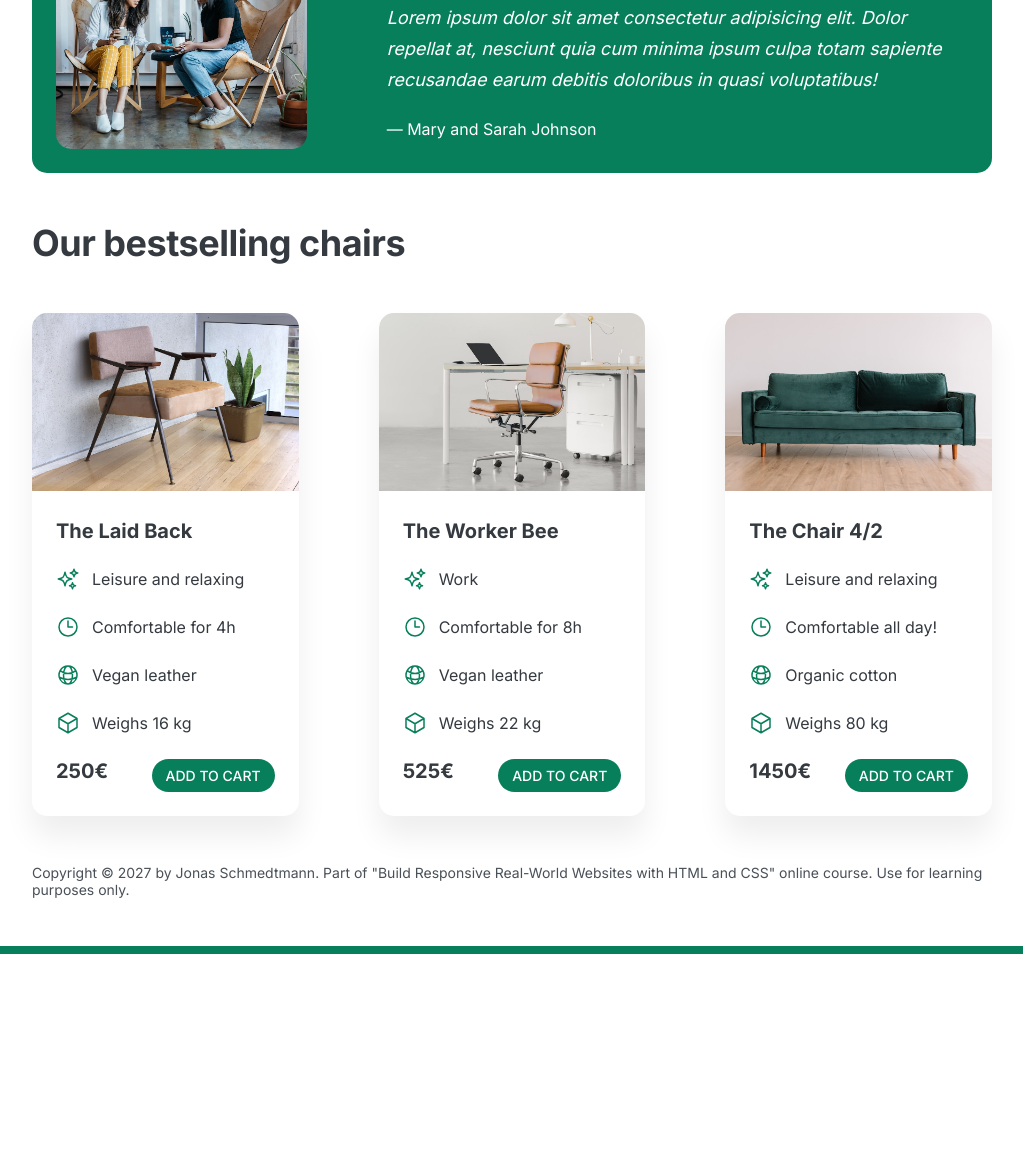
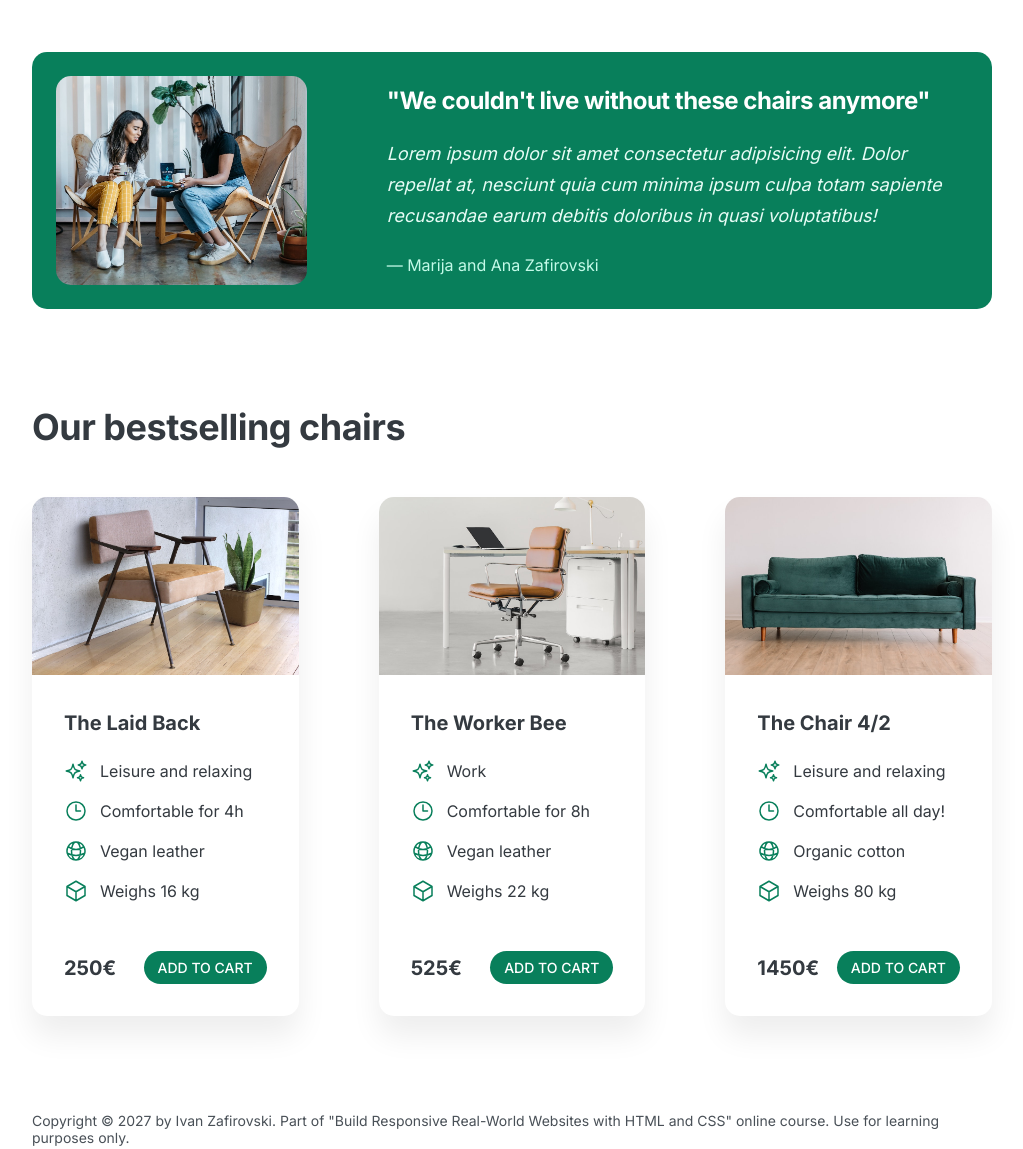
Before and after one commit to IvanZafirovski/practice, a plain HTML site: page 05-Design/index.html in a window 1280 px wide. Shown: the part 958-2107 px from the top of the page, without its empty margins (128-1151 px from the left). Before the commit the page ends 1912 px from the top, so only its background shows below. Drawn offline with Linux system fonts and the light colour scheme.

Commit message:
almost finished

```diff
--- a/05-Design/index.html
+++ b/05-Design/index.html
@@ -12,7 +12,7 @@
     />
 
     <link rel="stylesheet" href="style.css" />
-    <title>Lisbon Chair Shop</title>
+    <title>Skopje Chair Shop</title>
   </head>
   <body>
     <div class="container">
@@ -20,7 +20,7 @@
         <div class="header-text-box">
           <h1>We design and build better chairs, for a better life</h1>
           <p class="header-text">
-            In a small shop in the heart of Lisbon, we spend our days
+            In a small shop in the heart of Skopje, we spend our days
             relentlessly perfecting the chair. The result is a perfect blend of
             beauty and comfort, that will have a lasting impact on your health.
           </p>
@@ -117,7 +117,7 @@
               repellat at, nesciunt quia cum minima ipsum culpa totam sapiente
               recusandae earum debitis doloribus in quasi voluptatibus!
             </blockquote>
-            <p class="testimonial-author">&mdash; Mary and Sarah Johnson</p>
+            <p class="testimonial-author">&mdash; Marija and Ana Zafirovski</p>
           </div>
         </div>
       </section>
@@ -376,7 +376,7 @@
       </section>
 
       <footer>
-        Copyright &copy; 2027 by Jonas Schmedtmann. Part of "Build Responsive
+        Copyright &copy; 2027 by Ivan Zafirovski. Part of "Build Responsive
         Real-World Websites with HTML and CSS" online course. Use for learning
         purposes only.
       </footer>
--- a/05-Design/style.css
+++ b/05-Design/style.css
@@ -33,7 +33,7 @@ body {
 
 header,
 section {
-  margin-bottom: 48px;
+  margin-bottom: 96px;
 }
 
 h2 {
@@ -84,7 +84,7 @@ header {
   display: grid;
   grid-template-columns: repeat(2, 1fr);
   column-gap: 80px;
-  margin-top: 48px;
+  margin-top: 64px;
 }
 
 .header-text-box {
@@ -92,7 +92,7 @@ header {
 }
 
 h1 {
-  margin-bottom: 24px;
+  margin-bottom: 32px;
   font-size: 44px;
   line-height: 1.1;
   letter-spacing: -1px;
@@ -114,6 +114,7 @@ img {
   stroke: #099268;
   width: 32px;
   height: 32px;
+  margin-bottom: 24px;
 }
 
 .features-title {
@@ -149,6 +150,10 @@ img {
   margin-bottom: 24px;
   font-size: 18px;
   line-height: 1.7;
+  color: #e6fcf5;
+}
+.testimonial-author {
+  color: #c3fae8;
 }
 
 /* CHAIRS */
@@ -161,7 +166,7 @@ img {
   border-bottom-right-radius: 0;
 }
 .chair-box {
-  padding: 24px;
+  padding: 32px;
 }
 
 h3 {
@@ -171,14 +176,14 @@ h3 {
 
 .chair-details {
   list-style: none;
-  margin-bottom: 24px;
+  margin-bottom: 48px;
 }
 
 .chair-details li {
   display: flex;
   align-items: center;
   gap: 12px;
-  margin-bottom: 24px;
+  margin-bottom: 16px;
 }
 
 .chair-details li:last-child {
@@ -194,6 +199,7 @@ h3 {
 .chair-price {
   display: flex;
   justify-content: space-between;
+  align-items: center;
   font-size: 20px;
 }
 
```
